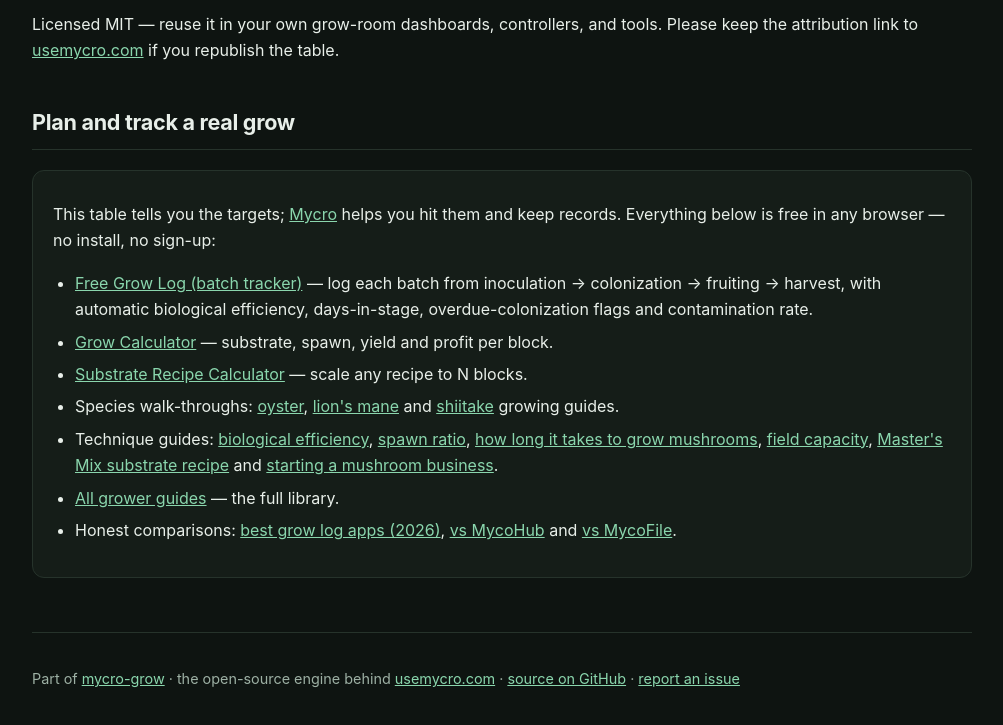
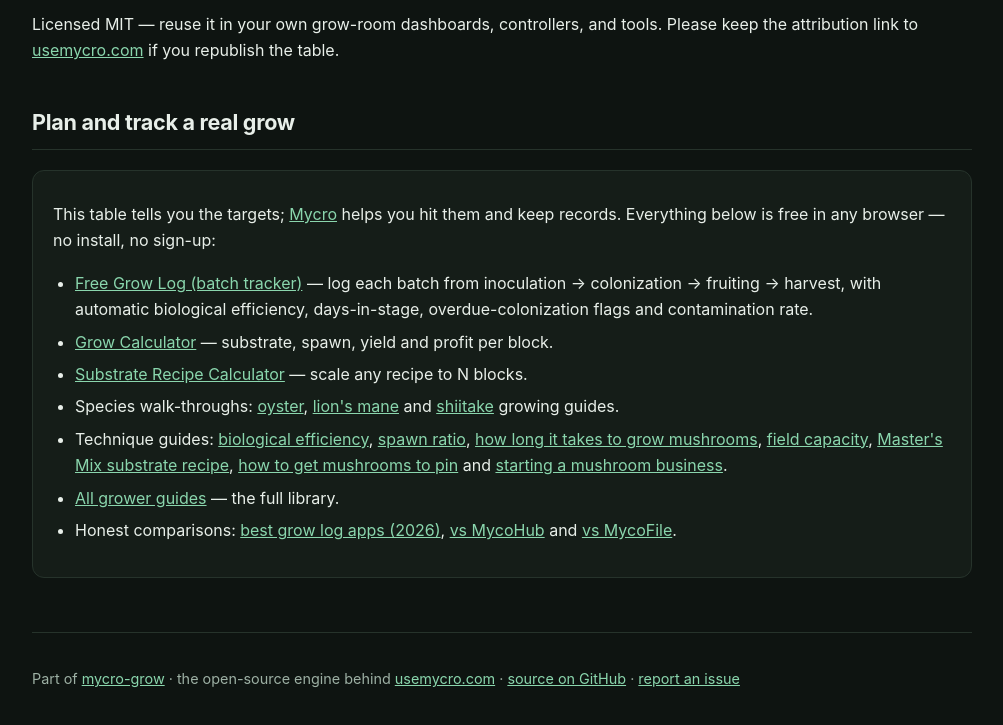
Before and after one commit to SaschaHeyer/mycro-grow, a website: page docs/species.html in a window 1280 px wide. Shown: the part 2563-3288 px from the top of the page, without its empty margins (138-1141 px from the left). Drawn offline with Linux system fonts and the light colour scheme.

Commit message:
Add mushroom-pinning guide link to OSS Pages (discovery lever)

```diff
--- a/docs/species.html
+++ b/docs/species.html
@@ -314,7 +314,7 @@
     <li><a href="https://usemycro.com/calculator.html">Grow Calculator</a> — substrate, spawn, yield and profit per block.</li>
     <li><a href="https://usemycro.com/substrate-calculator.html">Substrate Recipe Calculator</a> — scale any recipe to N blocks.</li>
     <li>Species walk-throughs: <a href="https://usemycro.com/guides/oyster-mushroom-growing.html">oyster</a>, <a href="https://usemycro.com/guides/lions-mane-mushroom-growing.html">lion's mane</a> and <a href="https://usemycro.com/guides/shiitake-mushroom-growing.html">shiitake</a> growing guides.</li>
-    <li>Technique guides: <a href="https://usemycro.com/guides/biological-efficiency.html">biological efficiency</a>, <a href="https://usemycro.com/guides/spawn-ratio.html">spawn ratio</a>, <a href="https://usemycro.com/guides/how-long-to-grow-mushrooms.html">how long it takes to grow mushrooms</a>, <a href="https://usemycro.com/guides/field-capacity.html">field capacity</a>, <a href="https://usemycro.com/guides/masters-mix-substrate-recipe.html">Master's Mix substrate recipe</a> and <a href="https://usemycro.com/guides/start-mushroom-business.html">starting a mushroom business</a>.</li>
+    <li>Technique guides: <a href="https://usemycro.com/guides/biological-efficiency.html">biological efficiency</a>, <a href="https://usemycro.com/guides/spawn-ratio.html">spawn ratio</a>, <a href="https://usemycro.com/guides/how-long-to-grow-mushrooms.html">how long it takes to grow mushrooms</a>, <a href="https://usemycro.com/guides/field-capacity.html">field capacity</a>, <a href="https://usemycro.com/guides/masters-mix-substrate-recipe.html">Master's Mix substrate recipe</a>, <a href="https://usemycro.com/guides/mushroom-pinning.html">how to get mushrooms to pin</a> and <a href="https://usemycro.com/guides/start-mushroom-business.html">starting a mushroom business</a>.</li>
     <li><a href="https://usemycro.com/guides/">All grower guides</a> — the full library.</li>
     <li>Honest comparisons: <a href="https://usemycro.com/alternatives/best-mushroom-grow-log-apps.html">best grow log apps (2026)</a>, <a href="https://usemycro.com/alternatives/mycohub.html">vs MycoHub</a> and <a href="https://usemycro.com/alternatives/mycofile.html">vs MycoFile</a>.</li>
   </ul>
```
Also changed, not shown: docs/index.html (+1 -0 lines).
